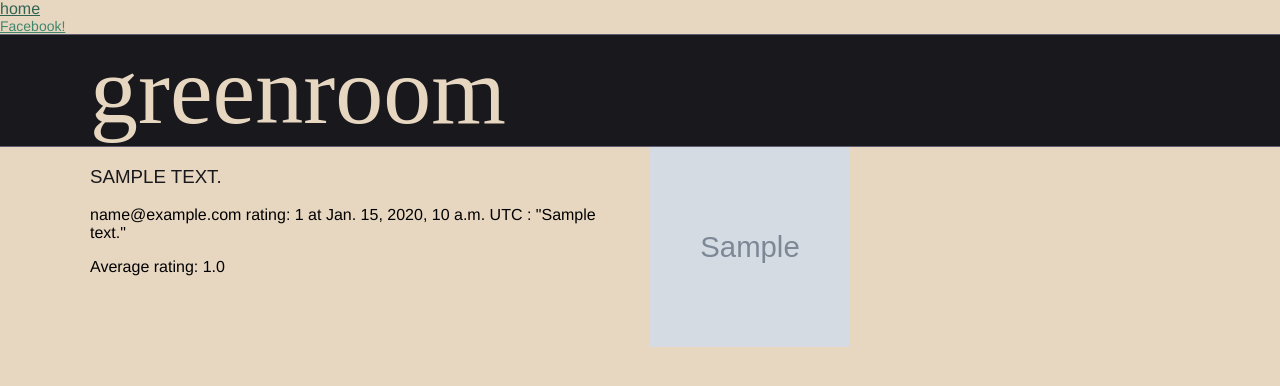
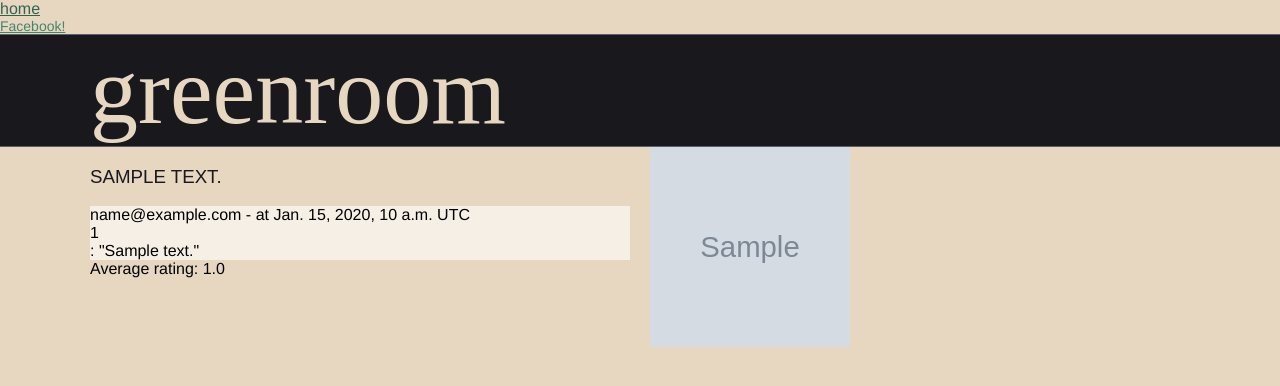
Before and after one commit to macat/greenroom, a Django app: template greenroom/apps/outfit/templates/view.html in a window 1280 px wide. Shown: the top 386 px of the page. Run offline with Django 3.2, Linux system fonts and the light colour scheme; the template is opened without the code that fills it: values that come from a table or form of the project are taken from there, others are empty; tables that the repository leaves empty hold one stand-in row (values such as "Sample post"); grey boxes marked "Sample" are stand-in pictures; parts of the project's set-up code (start-up, migrations or seed data) failed here and were passed over; some libraries are stand-ins or nearby versions; some web fonts are replaced.

Commit message:
add some design

```diff
--- a/greenroom/apps/outfit/templates/view.html
+++ b/greenroom/apps/outfit/templates/view.html
@@ -14,7 +14,41 @@
 <div class="container">
 	<div class="row">
 		<div class="span-8">
-			<h3> {{ outfit.description|default:"How does it look? ^_^" }}</h3>
+			<div class="row">
+				<div class="span-8">
+					<h3> {{ outfit.description|default:"How does it look? ^_^" }}</h3>
+				</div>
+			</div>
+
+			{% for of in outfit.outfitfeedback_set.all %}
+				<div class="span-8 comments-fb">
+					<div class="span-1">
+						<div class="pic">
+						</div>
+					</div>
+					<div class="span-10">
+						<div class="row">
+							<div class="span-10">
+								{{ of.emailed_to }} -
+								{% if of.answered_at %}
+									at {{ of.answered_at }} UTC
+								{% endif %}
+							</div>
+							<div class="span-2">
+								{{ of.rating }}
+							</div>
+						</div>
+						<div class="row">
+							{% if of.comment %}
+							: "{{ of.comment}}"
+							{% endif %}
+						</div>
+					</div>
+				</div>
+			{% endfor %}
+
+
+<!--
 			<p>
 				{% for of in outfit.outfitfeedback_set.all %}
 					{{ of.emailed_to }} rating:
@@ -31,7 +65,7 @@
 					{% endif %}
 					 <br />
 				{% endfor %}
-			</p>
+			</p> -->
 			<p>
 				Average rating: {{ outfit.avg_rating|default:"no ratings yet" }}
 			</p>
--- a/static/styles/sass/_common.scss
+++ b/static/styles/sass/_common.scss
@@ -41,6 +41,10 @@ a {
   -moz-transform: rotate(45deg); /* Firefox */
 }
 
+/* Comments */
+.comments-fb {
+  background: lighten($light, 10%);
+}
 /* general classes */
 .hidden {
   display: none;
--- a/static/styles/stylesheets/style.css
+++ b/static/styles/stylesheets/style.css
@@ -875,6 +875,10 @@ a {
   -moz-transform: rotate(45deg);
   /* Firefox */ }
 
+/* Comments */
+.comments-fb {
+  background: #f5efe6; }
+
 /* general classes */
 .hidden {
   display: none; }
```
